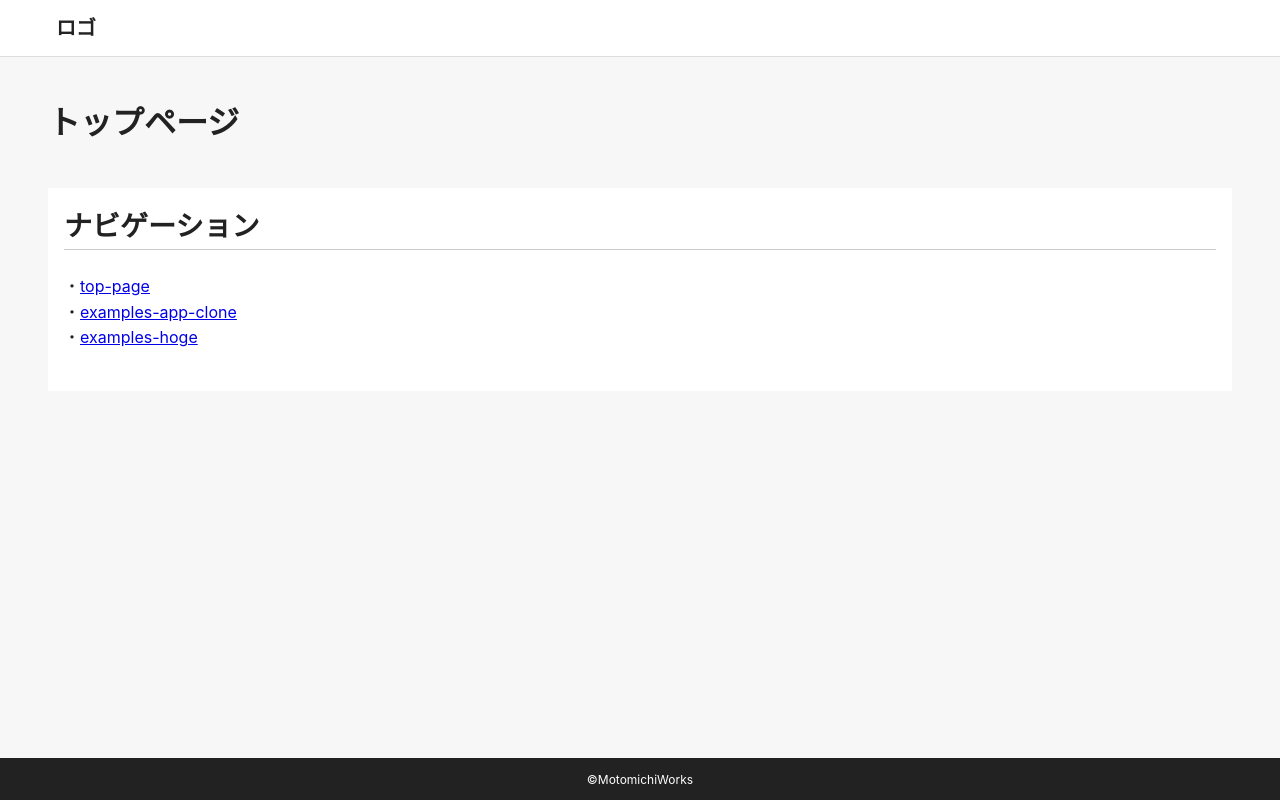
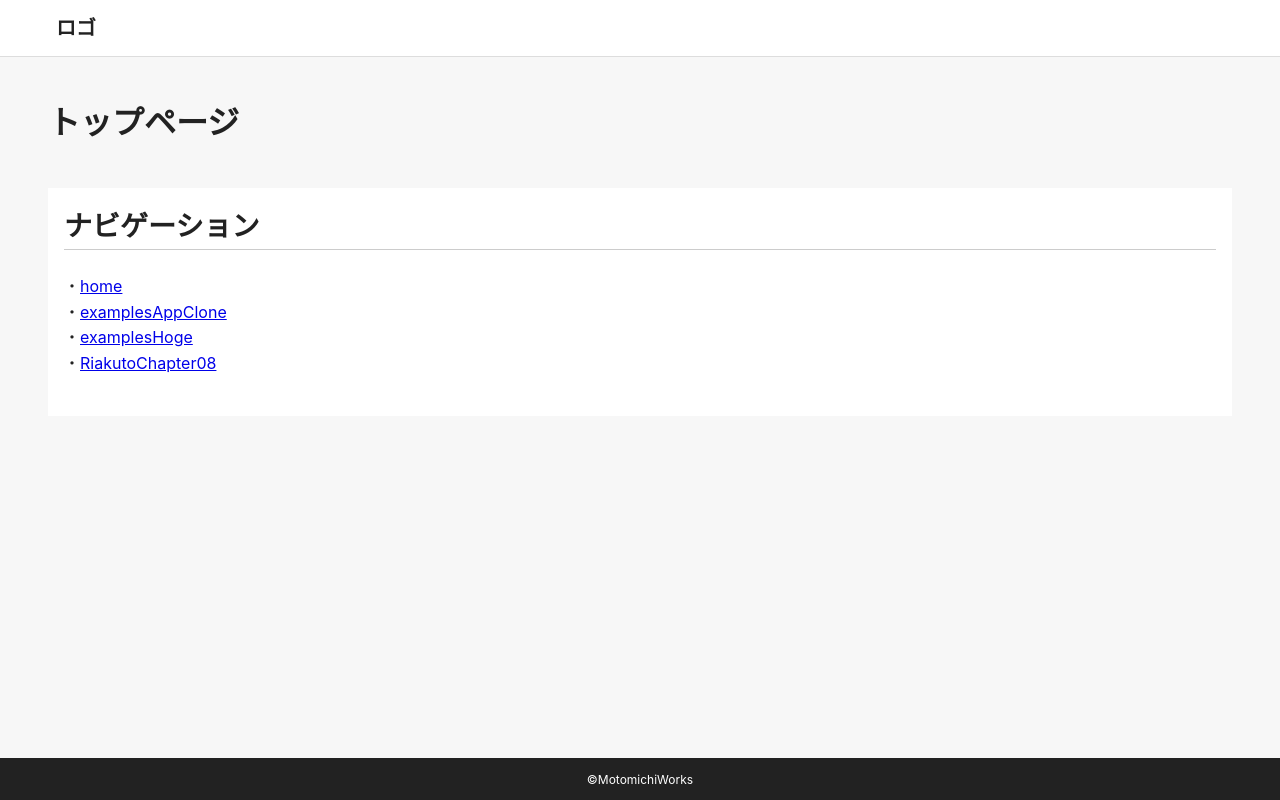
Before and after one commit to motomichi-works/react_playground_old, a React (Create React App) app: page / in a window 1280 px wide. Built offline with nearby package versions, Linux system fonts and the light colour scheme.

Commit message:
8-2の準備

```diff
--- a/src/App.tsx
+++ b/src/App.tsx
@@ -3,18 +3,23 @@ import { BrowserRouter as Router, Switch, Route } from 'react-router-dom';
 import ExamplesAppClone from 'containers/ExamplesAppClone';
 import ExamplesHoge from 'containers/ExamplesHoge';
 import Home from 'containers/Home';
+import RiakutoChapter08 from 'containers/RiakutoChapter08';
+import paths from 'settings/paths';
 
-const App: React.VFC = () => (
+const App: React.FC = () => (
   <Router>
     <Switch>
-      <Route exact path="/">
+      <Route exact path={paths.home}>
         <Home />
       </Route>
-      <Route exact path="/examples-app-clone">
+      <Route exact path={paths.examplesAppClone}>
         <ExamplesAppClone />
       </Route>
-      <Route exact path="/examples-hoge">
+      <Route exact path={paths.examplesHoge}>
         <ExamplesHoge />
+      </Route>
+      <Route exact path={paths.RiakutoChapter08}>
+        <RiakutoChapter08 />
       </Route>
     </Switch>
   </Router>
--- a/src/components/common/molecules-and-atoms/Nav001/index.tsx
+++ b/src/components/common/molecules-and-atoms/Nav001/index.tsx
@@ -1,7 +1,6 @@
 import styled from 'styled-components';
-// import styledComponentUtils from 'utils/styled-component-utils';
-
 import { Link } from 'react-router-dom';
+import paths from 'settings/paths';
 
 const StyledElement = styled.ul`
   .Item {
@@ -15,15 +14,16 @@ const StyledElement = styled.ul`
 
 const Nav001: React.VFC = () => (
   <StyledElement>
-    <li className="Item">
-      <Link to="/">top-page</Link>
-    </li>
-    <li className="Item">
-      <Link to="/examples-app-clone">examples-app-clone</Link>
-    </li>
-    <li className="Item">
-      <Link to="/examples-hoge">examples-hoge</Link>
-    </li>
+    {Object.keys(paths).map((strKey) => {
+      type Key = keyof typeof paths;
+      const key = strKey as Key;
+
+      return (
+        <li className="Item">
+          <Link to={paths[key]}>{key}</Link>
+        </li>
+      );
+    })}
   </StyledElement>
 );
 
--- /dev/null
+++ b/src/components/riakuto-chapter08/molecules-and-atoms/CharacterList.tsx
@@ -0,0 +1,7 @@
+const CharacterList: React.VFC = () => (
+  <div>
+    <p>キャラクターリスト</p>
+  </div>
+);
+
+export default CharacterList;
--- /dev/null
+++ b/src/containers/RiakutoChapter08/index.tsx
@@ -0,0 +1,10 @@
+import Section02Props from 'containers/RiakutoChapter08/organisms/Section02Props';
+import Template001 from 'components/common/templates/Template001';
+
+const RiakutoChapter08: React.VFC = () => (
+  <Template001 pageHeadingText="RiakutoChapter08">
+    <Section02Props />
+  </Template001>
+);
+
+export default RiakutoChapter08;
--- /dev/null
+++ b/src/containers/RiakutoChapter08/organisms/Section02Props.tsx
@@ -0,0 +1,10 @@
+import BasicOrganism001 from 'components/common/organisms/BasicOrganism001';
+import CharacterList from 'components/riakuto-chapter08/molecules-and-atoms/CharacterList';
+
+const Section02Props: React.VFC = () => (
+  <BasicOrganism001 sectionHeadingText="Section02 : コンポーネントとProps">
+    <CharacterList />
+  </BasicOrganism001>
+);
+
+export default Section02Props;
--- /dev/null
+++ b/src/settings/paths.ts
@@ -0,0 +1,8 @@
+const paths = {
+  home: '/',
+  examplesAppClone: '/examples-app-clone',
+  examplesHoge: '/examples-hoge',
+  RiakutoChapter08: '/riakuto-chapter08',
+} as const;
+
+export default paths;
```
